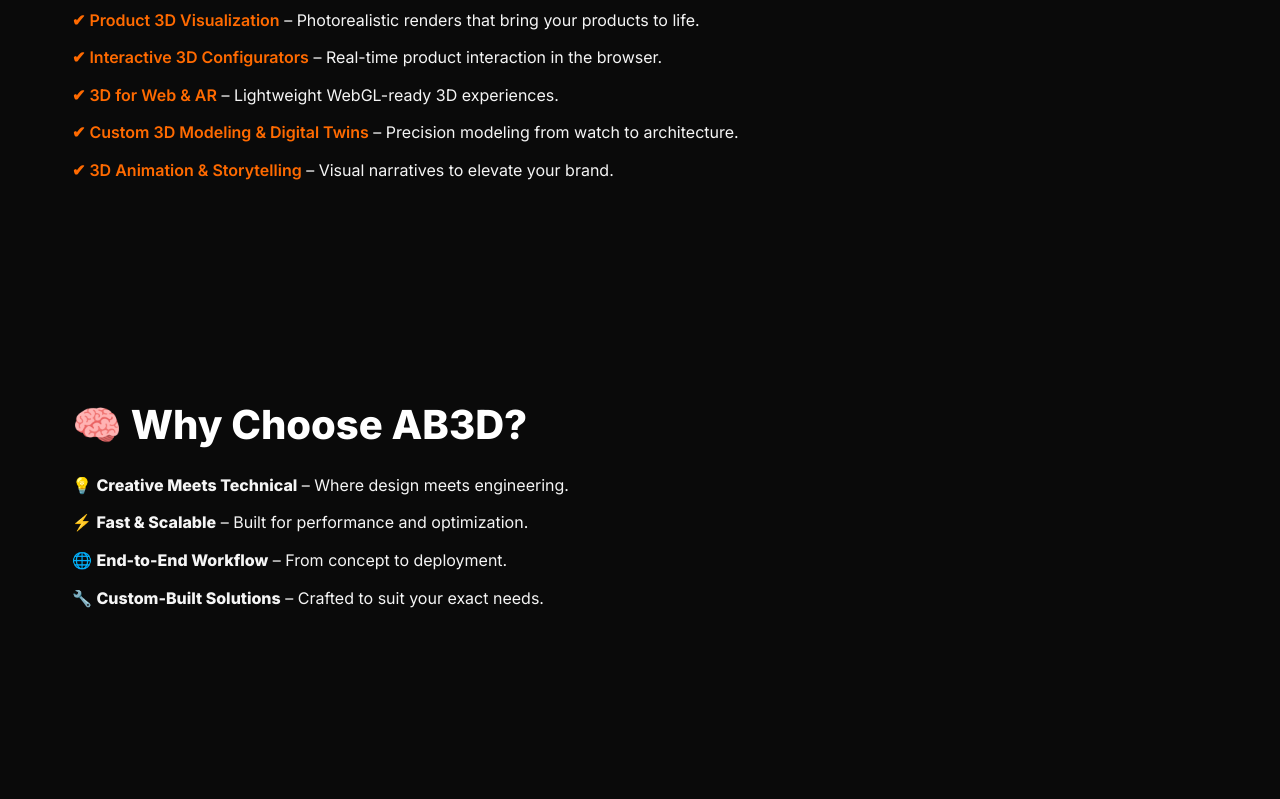
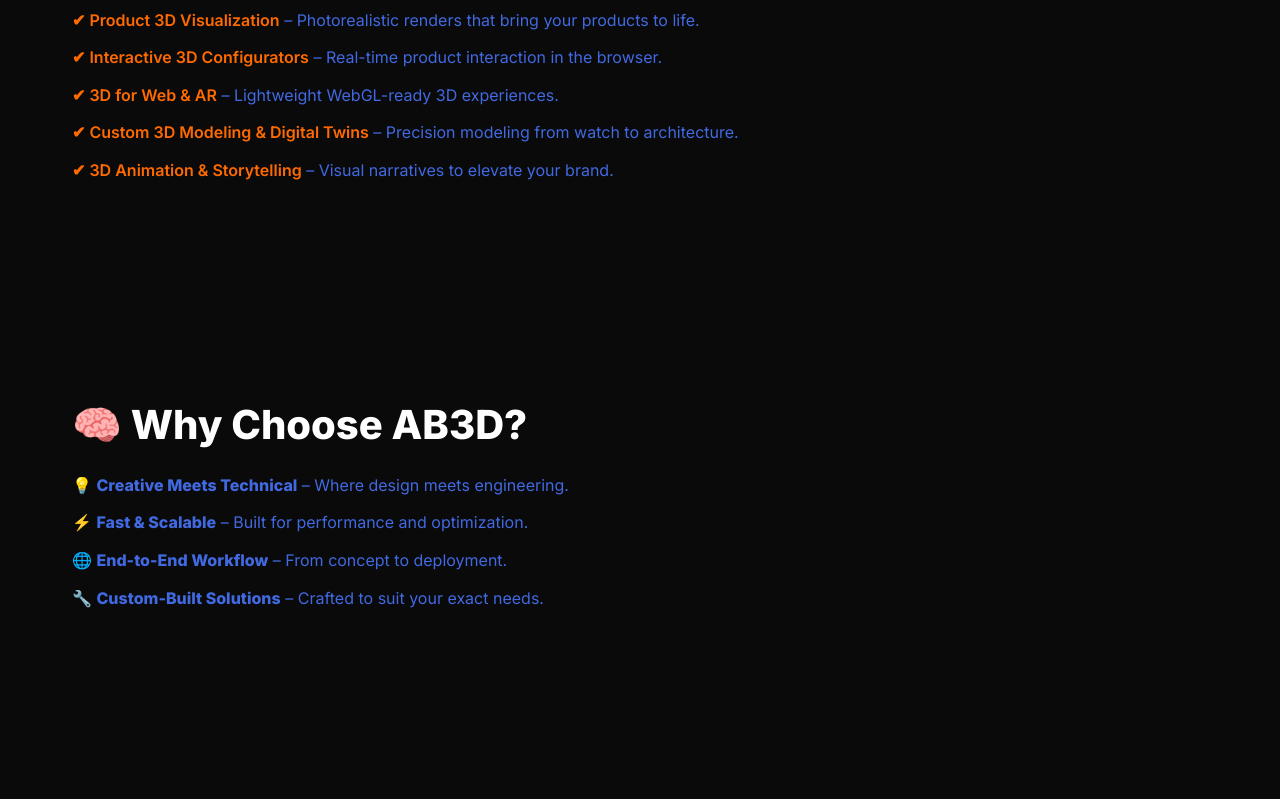
Before and after one commit to akshay0599/AB3D, a plain HTML site: page index.html in a window 1280 px wide. Shown: the part 627-1426 px from the top of the page. Drawn offline with nearby package versions, Linux system fonts and the light colour scheme.

Commit message:
Update index.html

```diff
--- a/index.html
+++ b/index.html
@@ -15,7 +15,7 @@
       margin: 0;
       font-family: 'Inter', sans-serif;
       background-color: #0a0a0a;
-      color: #f5f5f5;
+      color: #4169E1;
       line-height: 1.6;
       overflow-x: hidden;
     }
```
